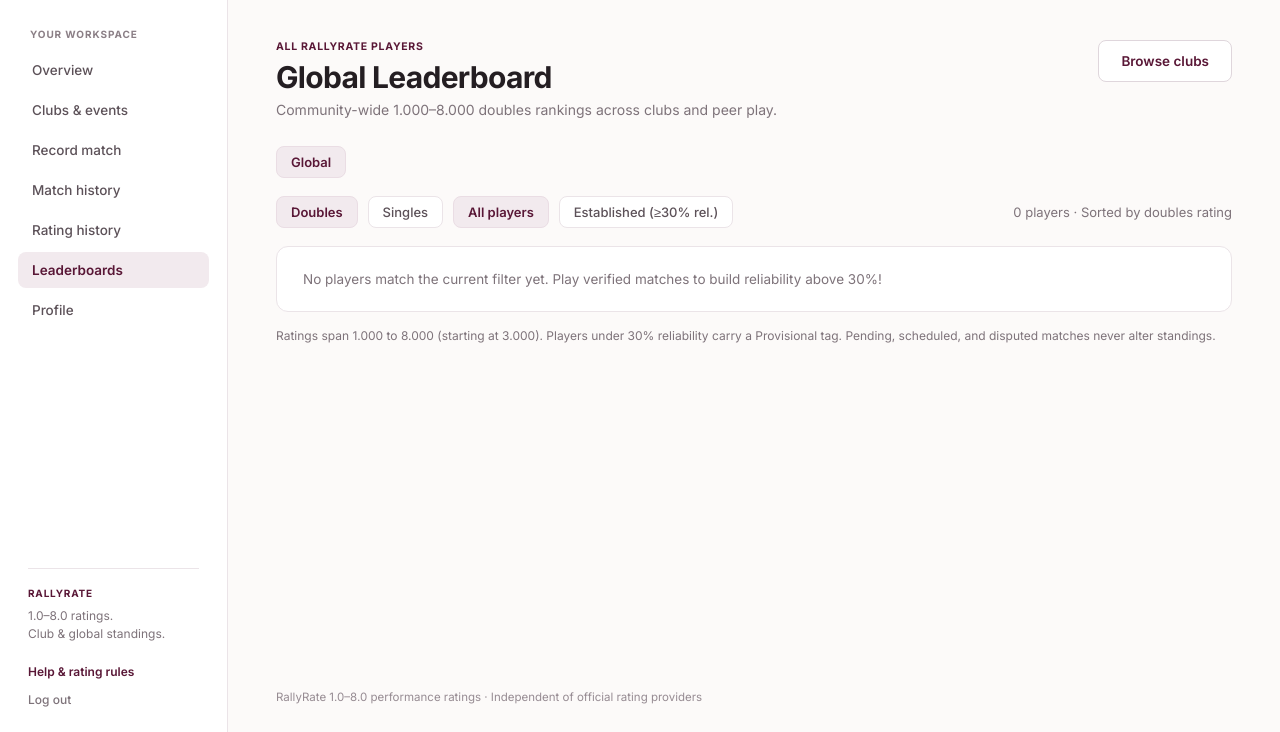
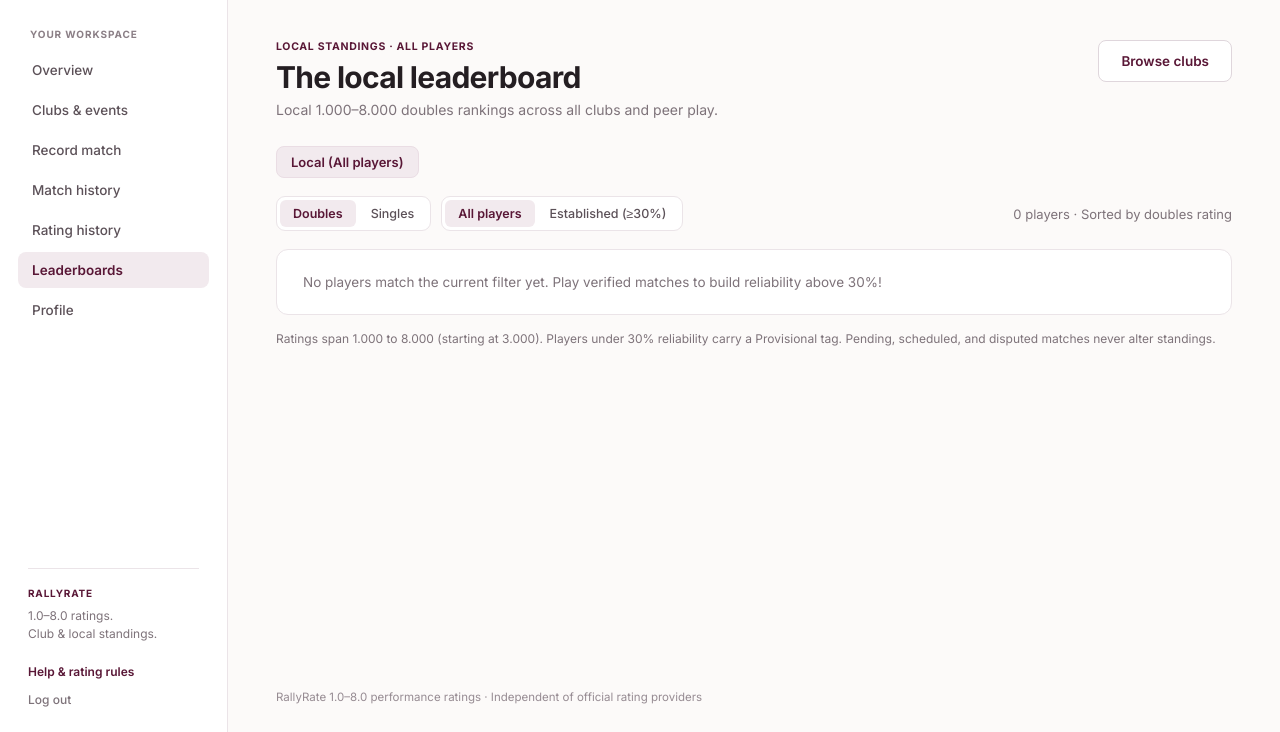
Before and after one commit to Bochikoyy/RallyRate-Caipang-Chrisnel-G7, a Django app: page /leaderboard/ in a window 1280 px wide. Shown: the part 68-800 px from the top of the page. Run offline with Django 5.2, Linux system fonts and the light colour scheme; the visitor is signed in with stand-in values (Sample User, id 1); data comes from the database, SQL or seed files in the repository; data that the repository does not hold is empty; parts of the project's set-up code (start-up, migrations or seed data) failed here and were passed over.

Commit message:
fix(ui): align 2-column workspace cards and rename global standings to local

```diff
--- a/apps/clubs/views.py
+++ b/apps/clubs/views.py
@@ -867,7 +867,7 @@ def global_leaderboard(request):
         {
             "rows": rows,
             "player_count": len(rows),
-            "scope": "global",
+            "scope": "local",
             "club": None,
             "my_clubs": my_clubs,
             "match_format": match_format,
--- a/static/css/site.css
+++ b/static/css/site.css
@@ -2147,3 +2147,98 @@
     padding: 0;
   }
 }
+
+
+/* Aligned two-column workspace sections (Clubs Hub, Club Detail, Event Board) */
+.ws-aligned-two-col {
+  display: grid;
+  grid-template-columns: minmax(0, 1.8fr) minmax(300px, 0.95fr);
+  gap: 22px;
+  align-items: stretch;
+  margin-bottom: 30px;
+}
+
+.ws-aligned-start {
+  align-items: start;
+}
+
+.ws-aligned-col {
+  display: flex;
+  flex-direction: column;
+  min-width: 0;
+}
+
+.ws-aligned-col > .ws-hero-card,
+.ws-aligned-col > .ws-setup-card,
+.ws-aligned-col > .ws-public-card,
+.ws-aligned-col > .ws-table-card {
+  flex: 1;
+}
+
+.ws-invite-card {
+  background: var(--ws-blush);
+  border: 1px solid var(--ws-blush-strong);
+  border-radius: 12px;
+  padding: 28px 26px;
+  display: flex;
+  flex-direction: column;
+  justify-content: space-between;
+  gap: 20px;
+  flex: 1;
+}
+
+.ws-invite-card h3 {
+  margin: 0 0 8px;
+  font-size: 19px;
+  font-weight: 700;
+  letter-spacing: -0.3px;
+  color: var(--ws-ink);
+}
+
+.ws-invite-card p {
+  margin: 0 0 18px;
+  font-size: 13px;
+  line-height: 1.55;
+  color: #6b5e66;
+}
+
+.ws-invite-form {
+  display: flex;
+  flex-direction: column;
+  gap: 12px;
+}
+
+.ws-pill-group {
+  display: inline-flex;
+  align-items: center;
+  background: #ffffff;
+  border: 1px solid var(--ws-border);
+  border-radius: 9px;
+  padding: 3px;
+  gap: 2px;
+}
+
+.ws-seg-pill {
+  padding: 6px 13px;
+  border-radius: 6px;
+  font-size: 12.5px;
+  font-weight: 500;
+  color: #5c5158;
+  transition: background 0.15s, color 0.15s;
+}
+
+.ws-seg-pill:hover {
+  color: var(--ws-plum);
+}
+
+.ws-seg-pill.active {
+  background: var(--ws-blush);
+  color: var(--ws-plum);
+  font-weight: 600;
+}
+
+@media (max-width: 920px) {
+  .ws-aligned-two-col {
+    grid-template-columns: 1fr;
+  }
+}
--- a/templates/accounts/dashboard.html
+++ b/templates/accounts/dashboard.html
@@ -72,7 +72,7 @@
           <span class="ws-step-num">03</span>
           <div>
             <a class="ws-step-title" href="{% url 'clubs:leaderboard' %}">Climb the leaderboards</a>
-            <p>Track both Club Standings and Global 1.0–8.0 Rankings.</p>
+            <p>Track both Club Standings and Local 1.0–8.0 Rankings.</p>
           </div>
         </li>
       </ol>
@@ -179,7 +179,7 @@
 
     <aside>
       <div class="ws-section-head">
-        <h2>Global doubles leaders</h2>
+        <h2>Local doubles leaders</h2>
       </div>
       <div class="ws-leaders-card">
         {% if leaders %}
--- a/templates/clubs/club_form.html
+++ b/templates/clubs/club_form.html
@@ -10,7 +10,7 @@
   <a class="ws-btn ws-btn-outline" href="{% url 'clubs:hub' %}">Back to clubs</a>
 </section>
 
-<div class="ws-detail-grid">
+<div class="ws-profile-grid">
   <section class="ws-setup-card">
     <h2>Club details</h2>
     <form method="post" novalidate>
--- a/templates/clubs/club_manage.html
+++ b/templates/clubs/club_manage.html
@@ -10,7 +10,7 @@
   <a class="ws-btn ws-btn-outline" href="{% url 'clubs:detail' club.slug %}">Back to club</a>
 </section>
 
-<section class="ws-detail-grid" style="margin-bottom: 28px;">
+<section class="ws-profile-grid" style="margin-bottom: 28px;">
   <div class="ws-setup-card">
     <h2>Club settings</h2>
     <form method="post" novalidate>
--- a/templates/clubs/event_form.html
+++ b/templates/clubs/event_form.html
@@ -11,7 +11,7 @@
   <a class="ws-btn ws-btn-outline" href="{% if is_edit %}{% url 'clubs:event_detail' club.slug event.pk %}{% else %}{% url 'clubs:detail' club.slug %}{% endif %}">Cancel</a>
 </section>
 
-<div class="ws-detail-grid">
+<div class="ws-profile-grid">
   <section class="ws-setup-card">
     <h2>Session configuration</h2>
     <form method="post" novalidate>
--- a/templates/clubs/leaderboard.html
+++ b/templates/clubs/leaderboard.html
@@ -1,5 +1,5 @@
 {% extends 'workspace_base.html' %}
-{% block title %}{% if scope == 'club' %}{{ club.name }} Standings{% else %}Global Leaderboard{% endif %} · RallyRate{% endblock %}
+{% block title %}{% if scope == 'club' %}{{ club.name }} Standings{% else %}Local Leaderboard{% endif %} · RallyRate{% endblock %}
 {% block nav_leaderboard %}active{% endblock %}
 {% block content %}
 <section class="ws-page-head">
@@ -7,11 +7,11 @@
     {% if scope == 'club' %}
       <p class="ws-eyebrow" style="margin-bottom: 6px;">CLUB STANDINGS · {{ club.home_court }}</p>
       <h1>{{ club.name }} Leaderboard</h1>
-      <p class="ws-page-sub">Local club standings ranked by 1.000–8.000 {{ match_format }} performance rating.</p>
+      <p class="ws-page-sub">Club member standings ranked by 1.000–8.000 {{ match_format }} performance rating.</p>
     {% else %}
-      <p class="ws-eyebrow" style="margin-bottom: 6px;">ALL RALLYRATE PLAYERS</p>
-      <h1>Global Leaderboard</h1>
-      <p class="ws-page-sub">Community-wide 1.000–8.000 {{ match_format }} rankings across clubs and peer play.</p>
+      <p class="ws-eyebrow" style="margin-bottom: 6px;">LOCAL STANDINGS · ALL PLAYERS</p>
+      <h1>The local leaderboard</h1>
+      <p class="ws-page-sub">Local 1.000–8.000 {{ match_format }} rankings across all clubs and peer play.</p>
     {% endif %}
   </div>
   {% if scope == 'club' %}
@@ -21,10 +21,10 @@
   {% endif %}
 </section>
 
-<!-- Scope Switcher: Global vs Your Clubs -->
+<!-- Scope Switcher: Local (All Players) vs Your Clubs -->
 <nav class="ws-filter-bar" aria-label="Leaderboard scope">
-  <a class="ws-filter-pill {% if scope == 'global' %}active{% endif %}" href="{% url 'clubs:leaderboard' %}?format={{ match_format }}{% if established_only %}&amp;filter=established{% endif %}">
-    Global
+  <a class="ws-filter-pill {% if scope == 'local' %}active{% endif %}" href="{% url 'clubs:leaderboard' %}?format={{ match_format }}{% if established_only %}&amp;filter=established{% endif %}">
+    Local (All players)
   </a>
   {% for c in my_clubs %}
     <a class="ws-filter-pill {% if club and club.pk == c.pk %}active{% endif %}" href="{% url 'clubs:club_leaderboard' c.slug %}?format={{ match_format }}{% if established_only %}&amp;filter=established{% endif %}">
@@ -39,15 +39,23 @@
 <section class="ws-leaderboard-toolbar">
   <div class="ws-toolbar-left">
     {% if scope == 'club' %}
-      <a class="ws-filter-pill {% if match_format == 'doubles' %}active{% endif %}" href="{% url 'clubs:club_leaderboard' club.slug %}?format=doubles{% if established_only %}&amp;filter=established{% endif %}">Doubles</a>
-      <a class="ws-filter-pill {% if match_format == 'singles' %}active{% endif %}" href="{% url 'clubs:club_leaderboard' club.slug %}?format=singles{% if established_only %}&amp;filter=established{% endif %}">Singles</a>
-      <a class="ws-filter-pill {% if not established_only %}active{% endif %}" href="{% url 'clubs:club_leaderboard' club.slug %}?format={{ match_format }}">All members</a>
-      <a class="ws-filter-pill {% if established_only %}active{% endif %}" href="{% url 'clubs:club_leaderboard' club.slug %}?format={{ match_format }}&amp;filter=established">Established (≥30% rel.)</a>
+      <div class="ws-pill-group" role="group" aria-label="Match format">
+        <a class="ws-seg-pill {% if match_format == 'doubles' %}active{% endif %}" href="{% url 'clubs:club_leaderboard' club.slug %}?format=doubles{% if established_only %}&amp;filter=established{% endif %}">Doubles</a>
+        <a class="ws-seg-pill {% if match_format == 'singles' %}active{% endif %}" href="{% url 'clubs:club_leaderboard' club.slug %}?format=singles{% if established_only %}&amp;filter=established{% endif %}">Singles</a>
+      </div>
+      <div class="ws-pill-group" role="group" aria-label="Reliability filter">
+        <a class="ws-seg-pill {% if not established_only %}active{% endif %}" href="{% url 'clubs:club_leaderboard' club.slug %}?format={{ match_format }}">All members</a>
+        <a class="ws-seg-pill {% if established_only %}active{% endif %}" href="{% url 'clubs:club_leaderboard' club.slug %}?format={{ match_format }}&amp;filter=established">Established (≥30%)</a>
+      </div>
     {% else %}
-      <a class="ws-filter-pill {% if match_format == 'doubles' %}active{% endif %}" href="{% url 'clubs:leaderboard' %}?format=doubles{% if established_only %}&amp;filter=established{% endif %}">Doubles</a>
-      <a class="ws-filter-pill {% if match_format == 'singles' %}active{% endif %}" href="{% url 'clubs:leaderboard' %}?format=singles{% if established_only %}&amp;filter=established{% endif %}">Singles</a>
-      <a class="ws-filter-pill {% if not established_only %}active{% endif %}" href="{% url 'clubs:leaderboard' %}?format={{ match_format }}">All players</a>
-      <a class="ws-filter-pill {% if established_only %}active{% endif %}" href="{% url 'clubs:leaderboard' %}?format={{ match_format }}&amp;filter=established">Established (≥30% rel.)</a>
+      <div class="ws-pill-group" role="group" aria-label="Match format">
+        <a class="ws-seg-pill {% if match_format == 'doubles' %}active{% endif %}" href="{% url 'clubs:leaderboard' %}?format=doubles{% if established_only %}&amp;filter=established{% endif %}">Doubles</a>
+        <a class="ws-seg-pill {% if match_format == 'singles' %}active{% endif %}" href="{% url 'clubs:leaderboard' %}?format=singles{% if established_only %}&amp;filter=established{% endif %}">Singles</a>
+      </div>
+      <div class="ws-pill-group" role="group" aria-label="Reliability filter">
+        <a class="ws-seg-pill {% if not established_only %}active{% endif %}" href="{% url 'clubs:leaderboard' %}?format={{ match_format }}">All players</a>
+        <a class="ws-seg-pill {% if established_only %}active{% endif %}" href="{% url 'clubs:leaderboard' %}?format={{ match_format }}&amp;filter=established">Established (≥30%)</a>
+      </div>
     {% endif %}
   </div>
   <span class="ws-td-muted">
@@ -79,7 +87,7 @@
               {% if row.club_role %}
                 <span class="ws-inprogress-pill" style="margin-left: 6px;">{{ row.club_role }}</span>
               {% endif %}
-              {% if scope == 'global' and row.home_court %}
+              {% if scope == 'local' and row.home_court %}
                 <div class="ws-row-sub">{{ row.home_court }}</div>
               {% endif %}
             </td>
--- a/templates/workspace_base.html
+++ b/templates/workspace_base.html
@@ -6,7 +6,7 @@
   <meta name="viewport" content="width=device-width, initial-scale=1">
   <meta name="theme-color" content="#591736">
   <title>{% block title %}RallyRate{% endblock %}</title>
-  <link rel="stylesheet" href="{% static 'css/site.css' %}?v=20261126-rebase-flow">
+  <link rel="stylesheet" href="{% static 'css/site.css' %}?v=20261126-layout-v2">
 </head>
 <body class="ws-body {% block body_class %}{% endblock %}">
   <header class="ws-topbar">
@@ -50,7 +50,7 @@
       <div class="ws-sidebar-foot">
         <div class="ws-sidebar-divider"></div>
         <p class="ws-club-eyebrow">{{ request.user.home_court|default:"RALLYRATE"|upper }}</p>
-        <p class="ws-club-tagline">1.0–8.0 ratings.<br>Club &amp; global standings.</p>
+        <p class="ws-club-tagline">1.0–8.0 ratings.<br>Club &amp; local standings.</p>
         <div class="ws-foot-links">
           <a class="ws-help-link" href="{% url 'ratings:rules' %}">Help &amp; rating rules</a>
           <form method="post" action="{% url 'accounts:logout' %}">
```
Also changed, not shown: apps/clubs/tests.py (+5 -5 lines), docs/architecture.md (+1 -1 lines), templates/clubs/club_detail.html (+14 -10 lines), templates/clubs/event_detail.html (+27 -21 lines), templates/clubs/hub.html (+35 -17 lines), README.md.
